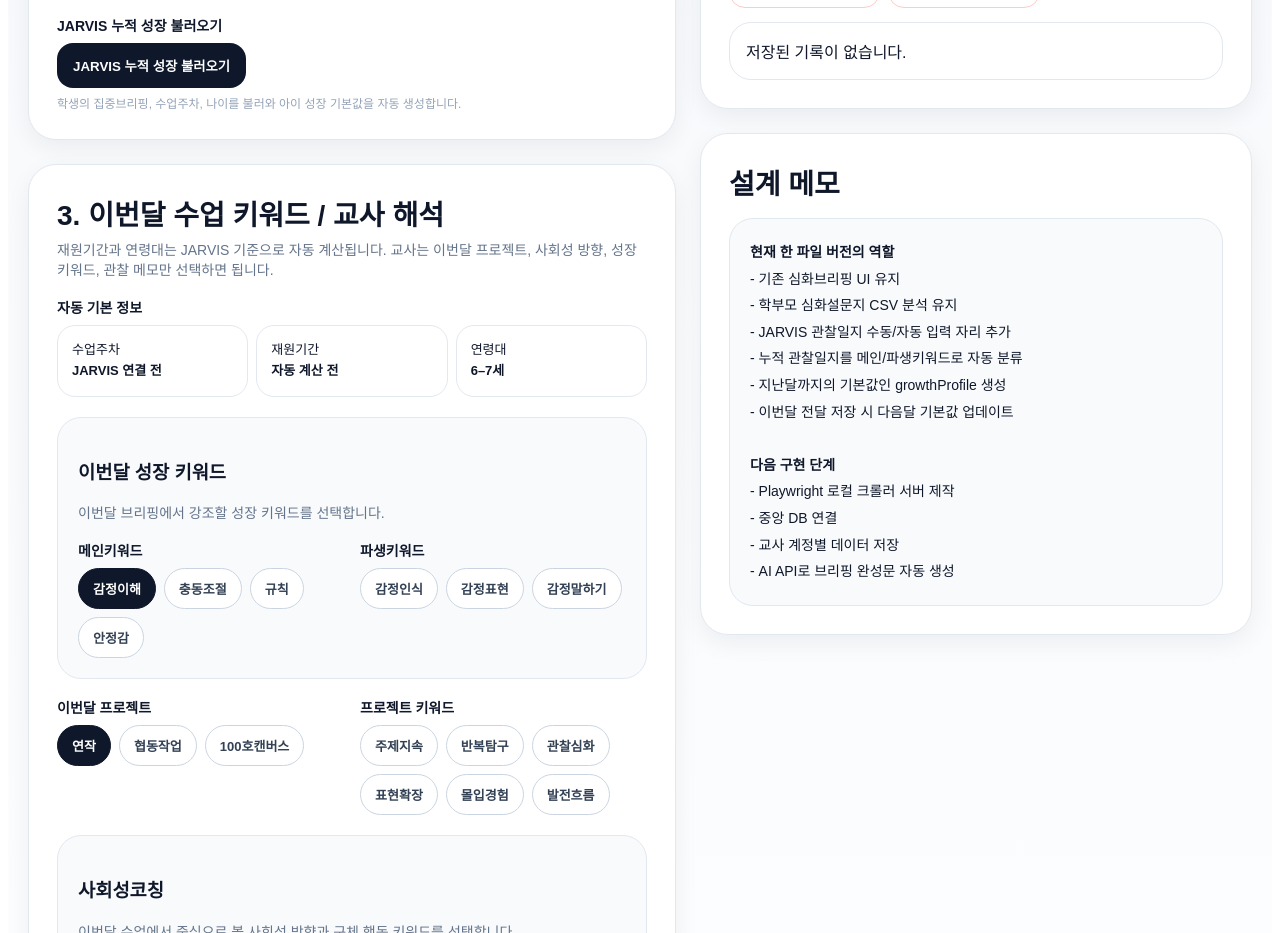
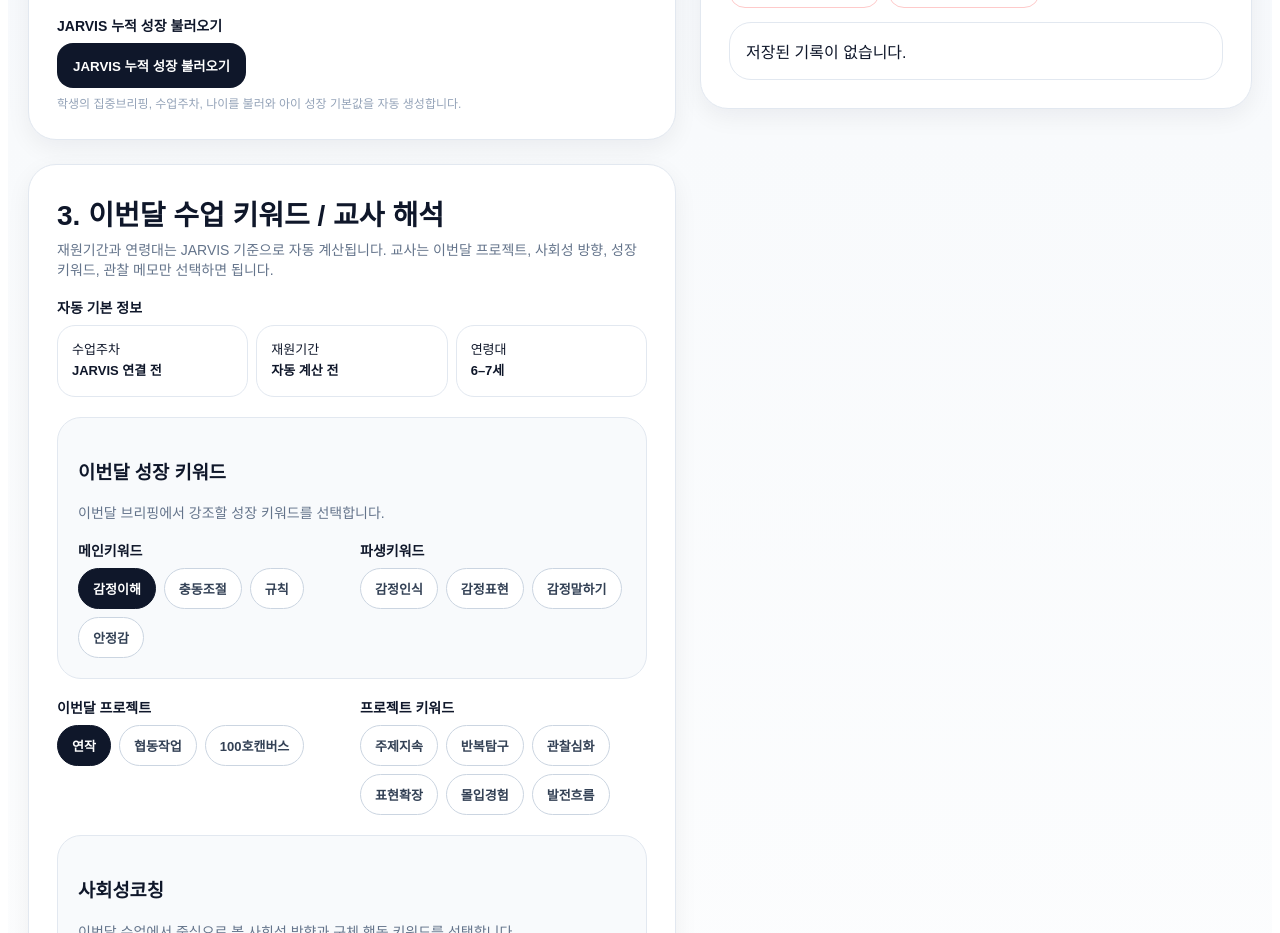
Before and after one commit to jaradaboys/jarada-briefing-2, a React (Vite) app: page / in a window 1280 px wide. Shown: the part 1140-2073 px from the top of the page. Built offline with nearby package versions, Linux system fonts and the light colour scheme.

Commit message:
Update App.jsx

```diff
--- a/src/App.jsx
+++ b/src/App.jsx
@@ -2168,23 +2168,7 @@ alert(`${incoming.length}개의 JARVIS 관찰일지를 불러왔고, 기본값
               )}
             </section>
 
-            <section style={{ ...styles.card, marginTop: 24 }}>
-              <h2 style={styles.sectionTitle}>설계 메모</h2>
-              <div style={styles.previewBox}>
-                <strong>현재 한 파일 버전의 역할</strong>{"\n"}
-                - 기존 심화브리핑 UI 유지{"\n"}
-                - 학부모 심화설문지 CSV 분석 유지{"\n"}
-                - JARVIS 관찰일지 수동/자동 입력 자리 추가{"\n"}
-                - 누적 관찰일지를 메인/파생키워드로 자동 분류{"\n"}
-                - 지난달까지의 기본값인 growthProfile 생성{"\n"}
-                - 이번달 전달 저장 시 다음달 기본값 업데이트{"\n\n"}
-                <strong>다음 구현 단계</strong>{"\n"}
-                - Playwright 로컬 크롤러 서버 제작{"\n"}
-                - 중앙 DB 연결{"\n"}
-                - 교사 계정별 데이터 저장{"\n"}
-                - AI API로 브리핑 완성문 자동 생성
-              </div>
-            </section>
+
           </div>
         </div>
       </div>
```
